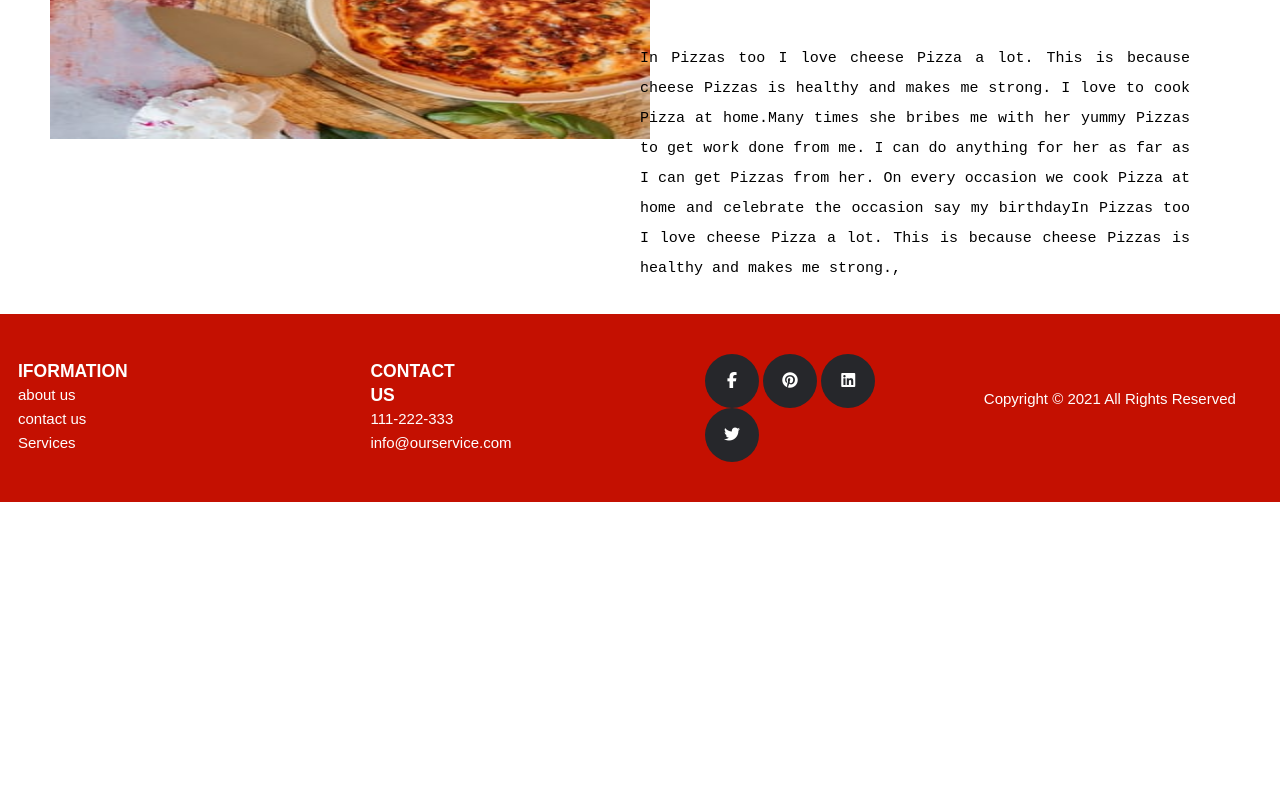
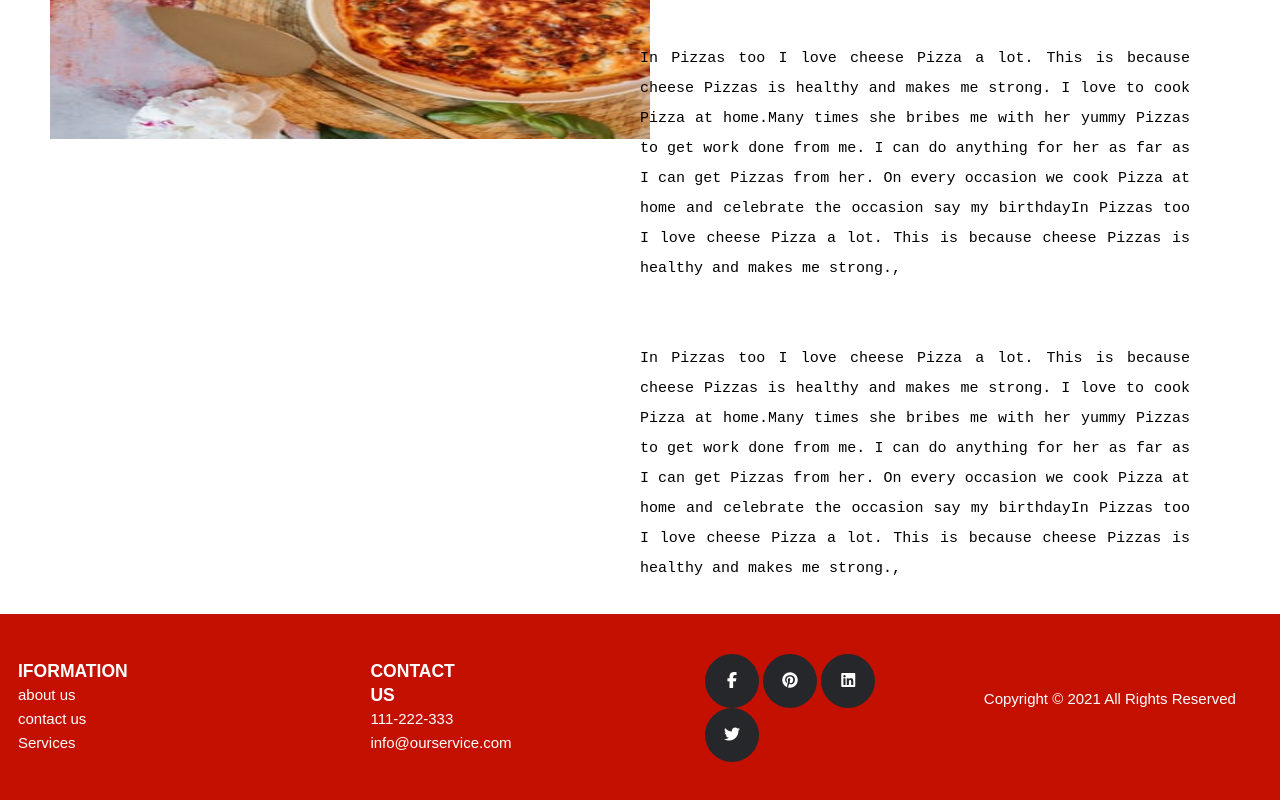
Before and after one commit to dinky47/Pizzawebsite, a plain HTML site: page index.html in a window 1280 px wide. Shown: the part 793-1593 px from the top of the page. Before the commit the page ends 1295 px from the top, so only its background shows below. Drawn offline with Linux system fonts and the light colour scheme.

Commit message:
new line is added

```diff
--- a/index.html
+++ b/index.html
@@ -45,6 +45,8 @@
 		<div class="textsection">
 			<p>In Pizzas too I love cheese Pizza a lot. This is because cheese Pizzas is healthy and makes me strong. I love to cook Pizza at home.Many times she bribes me with her yummy Pizzas to get work done from me. I can do anything for her as far as I can get Pizzas from her. On every occasion we cook Pizza at home and celebrate the occasion say my birthdayIn Pizzas too I love cheese Pizza a lot. This is because cheese Pizzas is healthy and makes me strong., </p>
 						<p>In Pizzas too I love cheese Pizza a lot. This is because cheese Pizzas is healthy and makes me strong. I love to cook Pizza at home.Many times she bribes me with her yummy Pizzas to get work done from me. I can do anything for her as far as I can get Pizzas from her. On every occasion we cook Pizza at home and celebrate the occasion say my birthdayIn Pizzas too I love cheese Pizza a lot. This is because cheese Pizzas is healthy and makes me strong., </p>
+												<p>In Pizzas too I love cheese Pizza a lot. This is because cheese Pizzas is healthy and makes me strong. I love to cook Pizza at home.Many times she bribes me with her yummy Pizzas to get work done from me. I can do anything for her as far as I can get Pizzas from her. On every occasion we cook Pizza at home and celebrate the occasion say my birthdayIn Pizzas too I love cheese Pizza a lot. This is because cheese Pizzas is healthy and makes me strong., </p>
+
 
 		</div>
 	</section>
```
